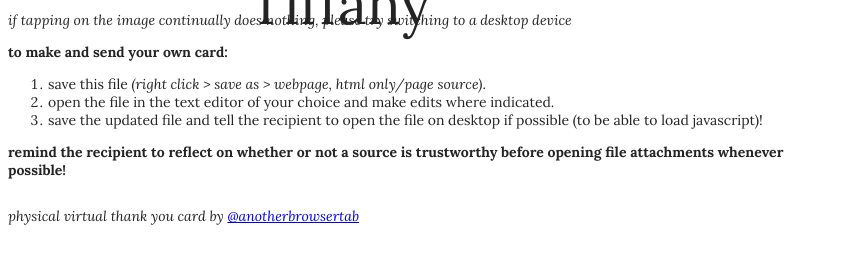
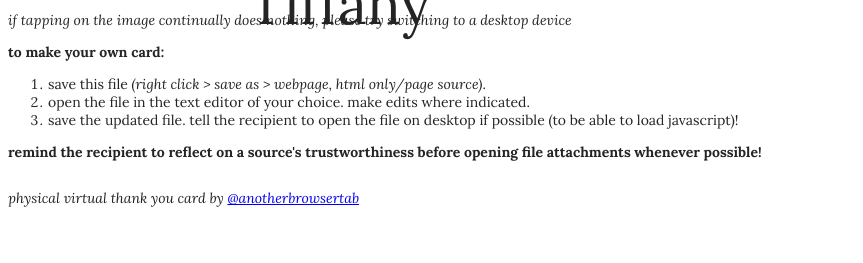
Before and after one commit to tiffanyq/physicalvirtualthankyoucard, a plain HTML site: page index.html in a window 1280 px wide. Shown: the part 315-578 px from the top of the page, without its empty margins (0-863 px from the left). Drawn offline with Linux system fonts and the light colour scheme.

Commit message:
update card message and file attachment warning

```diff
--- a/index.html
+++ b/index.html
@@ -28,7 +28,7 @@
     const CARD_BEGINNING_LINE = "Dear Tiffany,";
     // 3. Message in the card; recommended length of less than 500 characters.
     const CARD_MESSAGE_BODY =
-      "Lorem ipsum dolor sit amet, consectetur adipiscing elit, sed do eiusmod tempor incididunt ut labore et dolore magna aliqua. Ut enim ad minim veniam, quis nostrud exercitation ullamco laboris nisi ut aliquip ex ea commodo consequat. Duis aute irure dolor in reprehenderit in voluptate velit esse cillum dolore eu fugiat nulla pariatur. Excepteur sint occaecat cupidatat non proident, sunt in culpa qui officia deserunt mollit anim id est laborum.";
+      "I wanted to drop by to say hello! How is your school term going? How are your courses? Are your emails finding you well? In any case, I look forward to seeing how things go and to eventually closing some of these browser tabs :) Here we go!";
     // 4. The last, bottom line of the card, e.g. "Sincerely, me".
     const CARD_SIGN_OFF = "Sincerely, Tiffany";
     // 5. Highlighted text above card.
@@ -101,13 +101,13 @@
       </div>
       <div id="footer">
         <p class="italicize">if tapping on the image continually does nothing, please try switching to a desktop device</p>
-        <p id="instructions-body" class="emph">to make and send your own card: </p>
+        <p id="instructions-body" class="emph">to make your own card: </p>
         <ol>
           <li>save this file <span class="italicize">(right click > save as > webpage, html only/page source)</span>.</li>
-          <li>open the file in the text editor of your choice and make edits where indicated.</li>
-          <li>save the updated file and tell the recipient to open the file on desktop if possible (to be able to load javascript)!</li>
+          <li>open the file in the text editor of your choice. make edits where indicated.</li>
+          <li>save the updated file. tell the recipient to open the file on desktop if possible (to be able to load javascript)!</li>
         </ol>
-        <p class="emph">remind the recipient to reflect on whether or not a source is trustworthy before opening file attachments whenever possible!</p>
+        <p class="emph">remind the recipient to reflect on a source's trustworthiness before opening file attachments whenever possible!</p>
         <p id="credits" class="italicize">physical virtual thank you card by
           <a href="https://www.instagram.com/anotherbrowsertab/">@anotherbrowsertab</a>
         </p>
```
